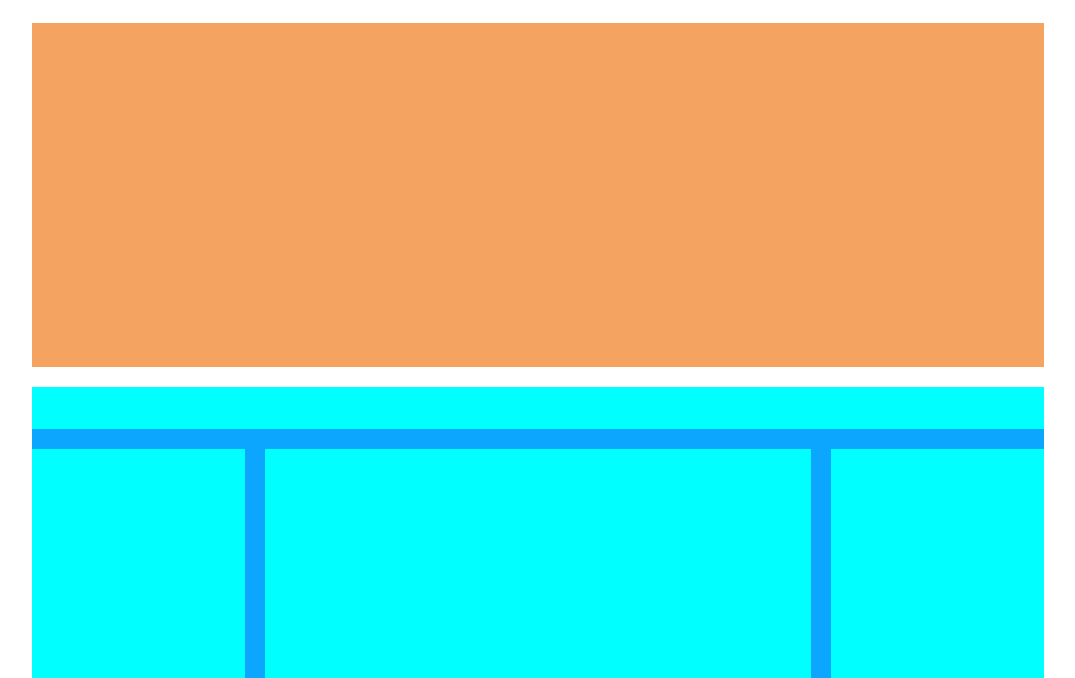
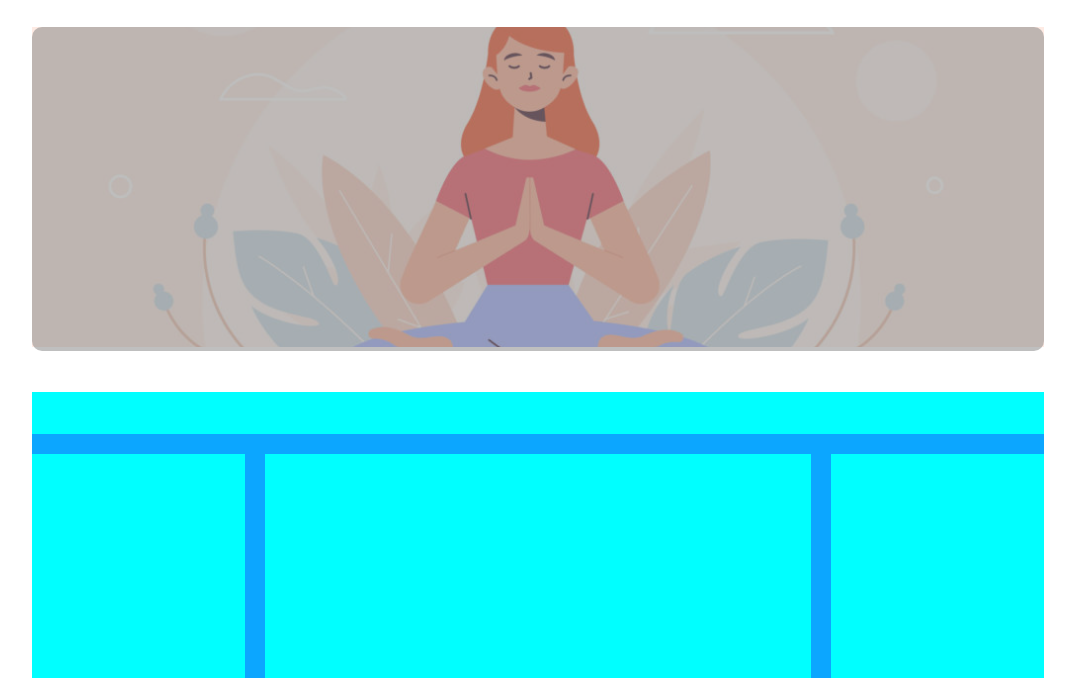
Before and after one commit to CrisL1990/cartella-repo-htmlcss-wp, a plain HTML site: page index.html in a window 1280 px wide. Shown: the part 122-800 px from the top of the page, without its empty margins (102-1177 px from the left). Drawn offline with Linux system fonts and the light colour scheme.

Commit message:
Inserito immagine banner

```diff
--- a/css/style.css
+++ b/css/style.css
@@ -27,6 +27,9 @@ header{
     padding-right: 15px;
     border-right: solid rgba(208, 208, 208, 0.5) 1px;
 }
+nav{
+    margin-bottom: 30px;
+}
 
 .nav-choice{
     padding: 0px;
@@ -44,9 +47,6 @@ header{
     color: rgb(165, 161, 161);
     font-size: 13px;
 }
-
-
-
 /*Fine header*/
 
 /*Inizio main*/
@@ -54,14 +54,31 @@ main{
     position: relative;
     height: 800px;
 }
-/*Fine main*/
+
+
 
 /*Inizio banner*/
 .banner{
+    border-radius: 10px;
     width: 100%;
-    height: 43%;
-    background-color: sandybrown;
-    margin-bottom: 2%;
+    position: relative;
+}
+
+.banner-1{
+    object-fit: cover;
+    height: 320px;
+    width: 100%;
+}
+
+.overlay{
+    border-radius: 10px;
+    background-color: gray;
+    opacity: 0.5;
+    position: absolute;
+    top: 0;
+    bottom: 0;
+    left: 0;
+    right: 0;
 }
 /*Fine banner*/
 
--- a/index.html
+++ b/index.html
@@ -48,17 +48,22 @@
         </nav>
         <!--Fine barra di navigazione-->
 
+         <!--Inizio banner-->
+         <section class="banner">
+
+             <div class="overlay"></div>
+
+            <img class="banner-1" src="img/banner.jpg" alt="banner principale">
+        </section>
+        <!--Fine banner-->
+
     </header>
     <!--Fine header-->
 
 
     <!--Inizio main-->
     <main>
-        <!--Inizio banner-->
-        <section class="banner">
 
-        </section>
-        <!--Fine banner-->
 
         <!--Inizio sexione content-->
         <section class="content">
```
Also changed, not shown: 1 other file.
